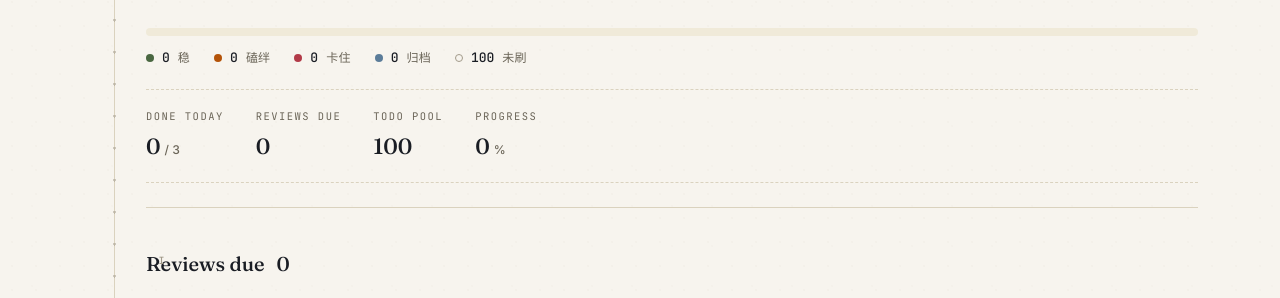
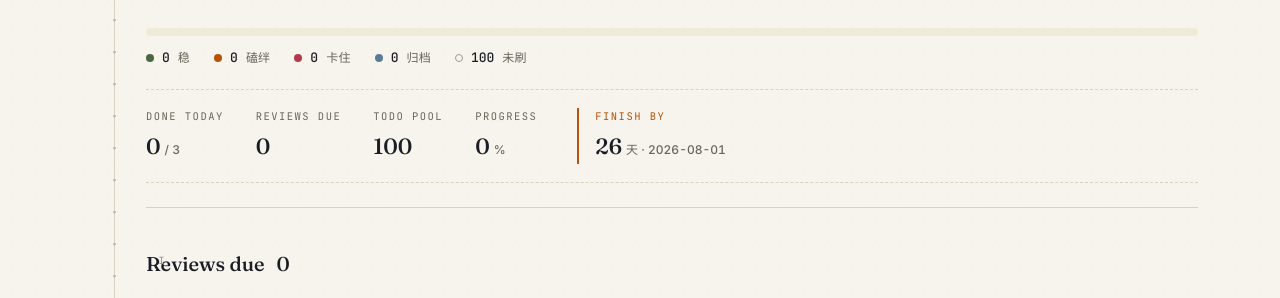
Before and after one commit to jadehare818/leetcode-hot100, a Flask app: page / in a window 1280 px wide. Shown: the part 226-524 px from the top of the page. Run offline with Flask 3, Linux system fonts and the light colour scheme.

Commit message:
feat: exact-calendar finish estimate on dashboard hero
_estimate_finish simulates day by day from today: uses today's remaining
slot (quota - done_today), then advances calendar with weekday/weekend
quotas until todo pool depleted.

- Reachable=false when both quotas are 0 (shown as em-dash)
- 3650-day iteration cap prevents runaway
- Only counts unreviewed problems (reviews are lifelong)

UI: 5th field in the today-brief row, amber left-border to feel like a
milestone; live-updated whenever settings change.

```diff
--- a/app.py
+++ b/app.py
@@ -289,6 +289,51 @@ def _balanced_pick(todo_pool: list[dict], n: int) -> list[dict]:
     return [p for p in todo_pool if p["id"] in picked_ids][:n]
 
 
+def _estimate_finish(todo_left: int, weekday_q: int, weekend_q: int, done_today: int, quota_today: int) -> dict:
+    """精确日历模拟：从今天剩余配额开始，逐日按 weekday/weekend 扣，算完成日。
+
+    返回:
+        {
+          "days_left": int | None,      # 距离刷完还有几天（含今天）；None = 无解
+          "finish_date": "YYYY-MM-DD" | None,
+          "reachable": bool,            # False = 配额全 0 时 unreachable
+        }
+    """
+    if todo_left <= 0:
+        return {"days_left": 0, "finish_date": date.today().isoformat(), "reachable": True}
+    if weekday_q <= 0 and weekend_q <= 0:
+        return {"days_left": None, "finish_date": None, "reachable": False}
+
+    remaining = todo_left
+    # 今天：能挤出来的 = quota_today - done_today (最少 0)
+    today = date.today()
+    today_slot = max(0, quota_today - done_today)
+    if today_slot > 0:
+        remaining -= min(remaining, today_slot)
+        if remaining <= 0:
+            return {"days_left": 0, "finish_date": today.isoformat(), "reachable": True}
+
+    # 从明天开始逐日累计
+    d = today
+    days_counted = 0    # 从今天起过了几个整天
+    max_iter = 3650     # 硬顶 10 年，防止死循环
+    while remaining > 0 and days_counted < max_iter:
+        d = d + timedelta(days=1)
+        days_counted += 1
+        slot = weekend_q if d.weekday() >= 5 else weekday_q
+        if slot <= 0:
+            continue
+        remaining -= min(remaining, slot)
+
+    if remaining > 0:
+        return {"days_left": None, "finish_date": None, "reachable": False}
+    return {
+        "days_left": days_counted,
+        "finish_date": d.isoformat(),
+        "reachable": True,
+    }
+
+
 def build_dashboard() -> dict:
     """动态构造今日看板。"""
     problems = load_problems()
@@ -359,6 +404,16 @@ def build_dashboard() -> dict:
         STATUS_ARCHIVED: sum(1 for p in problems if _get_status(prog, p["id"]) == STATUS_ARCHIVED),
     }
 
+    # 完成预估：只算未刷题（复习是终身的，永远刷不完）
+    dq = load_config().get("daily_quota", {"weekday": 3, "weekend": 6})
+    finish = _estimate_finish(
+        todo_left=len(todo_pool),
+        weekday_q=int(dq.get("weekday", 0)),
+        weekend_q=int(dq.get("weekend", 0)),
+        done_today=len(done_today_ids),
+        quota_today=quota,
+    )
+
     return {
         "date": today,
         "is_weekend": date.today().weekday() >= 5,
@@ -370,6 +425,7 @@ def build_dashboard() -> dict:
         "todo_left": len(todo_pool),
         "counts": counts,
         "total": total,
+        "finish": finish,
     }
 
 
--- a/static/style.css
+++ b/static/style.css
@@ -340,6 +340,14 @@ h3 {
   font-weight: 400;
   margin-left: 4px;
 }
+
+/* Finish by field: nudge with amber accent to make it feel like a milestone */
+.today-brief .field.finish {
+  padding-left: 16px;
+  border-left: 2px solid var(--amber);
+  margin-left: 8px;
+}
+.today-brief .field.finish .k { color: var(--amber); }
 
 /* ================================================================ */
 /* index-card grid                                                   */
--- a/templates/dashboard.html
+++ b/templates/dashboard.html
@@ -42,6 +42,21 @@
       <div class="k">Progress</div>
       <div class="v">{{ (done * 100 / d.total)|round(0, 'floor')|int }}<span class="unit">%</span></div>
     </div>
+    {% if d.finish.reachable %}
+    <div class="field finish" title="按当前配额精确模拟到完成日；改配额会立即反映">
+      <div class="k">Finish by</div>
+      {% if d.finish.days_left == 0 %}
+      <div class="v">已刷完 🎉</div>
+      {% else %}
+      <div class="v">{{ d.finish.days_left }}<span class="unit">天 · {{ d.finish.finish_date }}</span></div>
+      {% endif %}
+    </div>
+    {% else %}
+    <div class="field finish" title="工作日和周末配额都是 0，永远刷不完">
+      <div class="k">Finish by</div>
+      <div class="v">—<span class="unit">配额为 0</span></div>
+    </div>
+    {% endif %}
   </div>
 </section>
 
```
